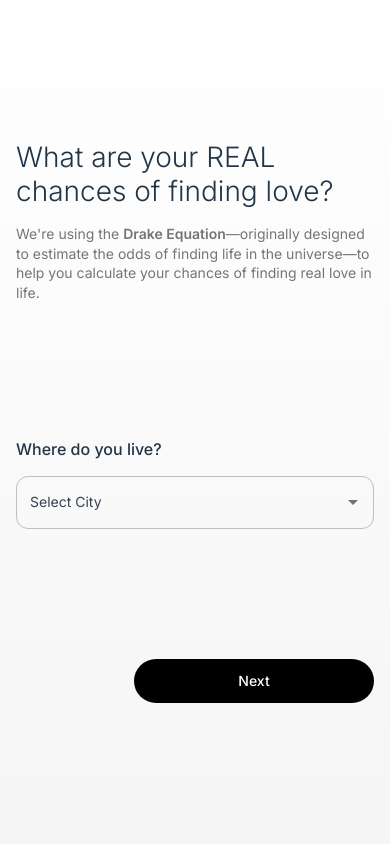
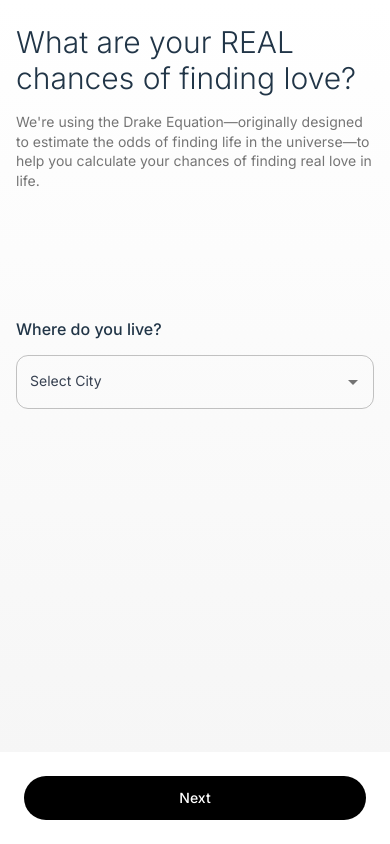
Before and after one commit to dengshuyan/lovechances, a React (Vite) app: page / in a window 390 px wide. Built offline with nearby package versions, Linux system fonts and the light colour scheme.

Commit message:
Updated mobile UI

```diff
--- a/src/components/SingleValueSlider.jsx
+++ b/src/components/SingleValueSlider.jsx
@@ -13,7 +13,7 @@ export default function SingleValueSlider({
 }) {
   return (
     <div>
-      <Typography variant="h2">{title}</Typography>
+      <Typography variant="h2" className="mb-8">{title}</Typography>
       <Slider
         value={value}
         onChange={onChange}
@@ -39,8 +39,8 @@ export default function SingleValueSlider({
         }}
       />
       <div className="flex justify-between mt-2 text-gray-500 text-sm">
-        <span className="max-w-[150px] font-inter">{customMinLabel || min}</span>
-        <span className="max-w-[150px] text-right font-inter">{customMaxLabel || max}</span>
+        <span className="max-w-[150px] font-inter whitespace-nowrap">{customMinLabel || min}</span>
+        <span className="max-w-[250px] text-right font-inter whitespace-nowrap">{customMaxLabel || max}</span>
       </div>
     </div>
   );
--- a/src/pages/Home.jsx
+++ b/src/pages/Home.jsx
@@ -102,21 +102,21 @@ export default function Home({ userData, setUserData, setStep }) {
   };
 
   return (
-    <div className="min-h-screen w-full flex items-center justify-center">
-      <div className="w-full max-w-[1200px] mx-auto px-4 sm:px-6 md:px-20">
-        <div className="grid grid-cols-12 gap-8 md:gap-16 lg:gap-20">
+    <div className="min-h-screen w-full flex flex-col">
+      <div className="w-full max-w-[1200px] mx-auto px-4 md:px-20 pt-6 md:pt-0 flex-grow">
+        <div className="flex flex-col md:grid md:grid-cols-12 gap-6 md:gap-16 lg:gap-20 md:min-h-screen md:items-center">
           {/* Left Column - Narrower (4/12 columns) */}
-          <div className="col-span-12 md:col-span-4 flex flex-col justify-center">
+          <div className="md:col-span-4 flex flex-col">
             <Typography variant="h1">
               What are your REAL chances of finding love?
             </Typography>
             <Typography variant="subtitle1">
-              We're using the <span className="font-semibold">Drake Equation</span>—originally designed to estimate the odds of finding life in the universe—to help you calculate your chances of finding real love in life.
+              We're using the Drake Equation—originally designed to estimate the odds of finding life in the universe—to help you calculate your chances of finding real love in life.
             </Typography>
           </div>
 
           {/* Right Column - Wider (8/12 columns) */}
-          <div className="col-span-12 md:col-span-8 flex flex-col justify-center space-y-8 md:space-y-12">
+          <div className="md:col-span-8 flex flex-col space-y-8 md:space-y-12">
             <div className="space-y-4">
               <div style={{ minHeight: "300px", position: "relative", display: "flex", alignItems: "center" }}>
                 <AnimatePresence mode="wait" custom={direction}>
@@ -220,12 +220,17 @@ export default function Home({ userData, setUserData, setStep }) {
               </div>
 
               {error && <ErrorMessage message={error} />}
+            </div>
+          </div>
+        </div>
+      </div>
 
-              <div className="mt-6 flex justify-end">
-                <div className="w-[240px]">
-                  <Button onClick={handleNext}>Next</Button>
-                </div>
-              </div>
+      {/* Fixed bottom button for mobile */}
+      <div className="fixed bottom-0 left-0 right-0 p-6 bg-white md:static md:p-0 md:bg-transparent">
+        <div className="w-full max-w-[800px] mx-auto">
+          <div className="md:flex md:justify-end">
+            <div className="w-full md:w-[240px]">
+              <Button onClick={handleNext} className="w-full">Next</Button>
             </div>
           </div>
         </div>
--- a/src/theme.jsx
+++ b/src/theme.jsx
@@ -25,7 +25,7 @@ const theme = createTheme({
   typography: {
     fontFamily: "'Inter', sans-serif",
     h1: {
-      fontSize: "28px",
+      fontSize: "30px",
       fontWeight: "300",
       lineHeight: 1.2,
       marginBottom: "16px"
```
